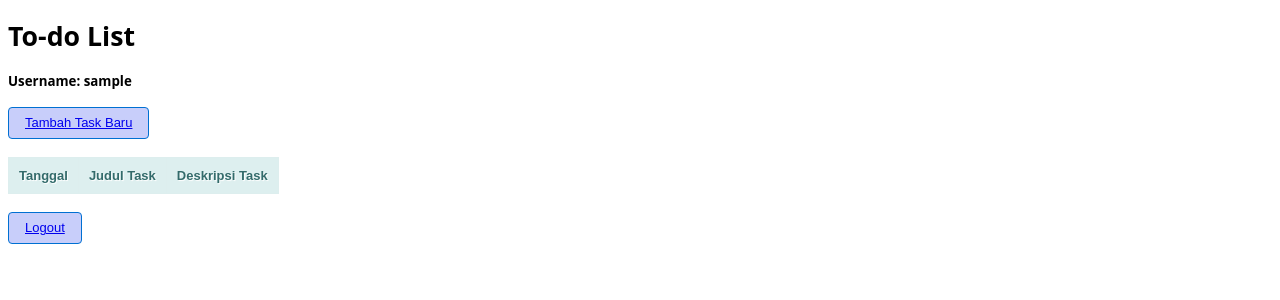
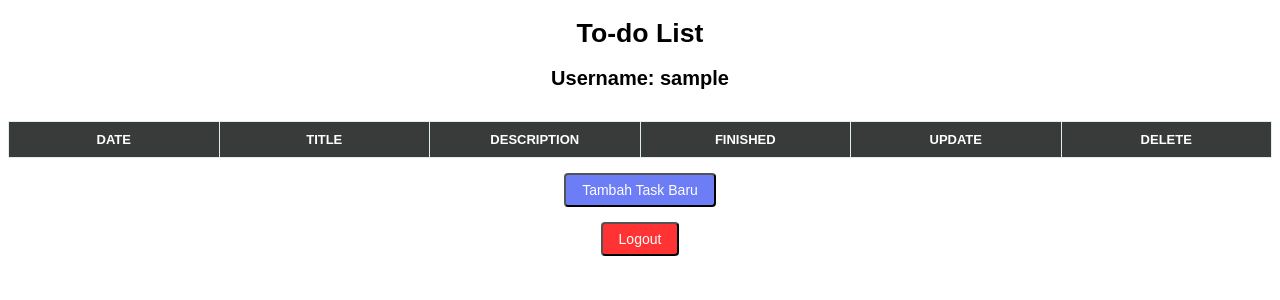
Before and after one commit to nailashfrni/tugas-2-PBP, a Django app: page /todolist/ in a window 1280 px wide. Shown: the top 300 px of the page. Run offline with Django 4.2, Linux system fonts and the light colour scheme; the visitor is signed in with stand-in values (Sample User, id 1); data that the repository does not hold is empty.

Commit message:
Update tugas 4

```diff
--- a/static/css/style.css
+++ b/static/css/style.css
@@ -1,26 +1,32 @@
 body {
-    font-family: "Open Sans", sans-serif;
+    font-family: sans-serif;
     font-size: smaller;
+    text-align: left;
+}
+
+.center-page {
+    text-align: center;
 }
 
 .pretty-table {
     border: solid 1px #DDEEEE;
+    width: 100%;
+    table-layout: fixed;
     border-collapse: collapse;
     border-spacing: 0;
-    font: normal 13px Arial, sans-serif;
+    font: normal 13px sans-serif;
 }
 .pretty-table thead th {
-    background-color: #DDEFEF;
+    background-color: #393b3b;
     border: solid 1px #DDEEEE;
-    color: #336B6B;
+    color: #ffffff;
     padding: 10px;
     text-align: center;
-    text-shadow: 1px 1px 1px #fff;
 }
 .pretty-table tbody th {
     border: solid 1px #DDEEEE;
     color: #333;
-    padding: 20px;
+    padding: 10px;
     text-shadow: 1px 1px 1px #fff;
 }
 
@@ -29,21 +35,27 @@ button {
     outline: none;
     cursor: pointer;
     padding: 0 16px;
-    background-color: #c8cefa;
+    background-color: #6d7df5;
     border-radius: 0.25rem;
-    border: 1px solid #0070d2;
-    color: #0070d2;
-    font-size: 13px;
-    line-height: 30px;
-    text-decoration: none;
-    font-weight: 400;
-    text-align: center;
 }
 
 button:hover {
     background-color: #b0b8f7;
 }
 
+a {
+    font-size: 14px;
+    line-height: 30px;
+    text-decoration: none;
+    font-weight: 400;
+    color: #001eff;
+}
+
+.link {
+    text-align: center;
+    color: #fff;
+}
+
 /* CSS References
 https://jsfiddle.net/zinoui/dB93J/
 https://copy-paste-css.com/
--- a/todolist/models.py
+++ b/todolist/models.py
@@ -1,3 +1,4 @@
+from email.policy import default
 from django.db import models
 from django.contrib.auth.models import User
 
@@ -7,3 +8,4 @@ class Task(models.Model):
     date = models.DateField(auto_now_add=True)
     title = models.CharField(max_length=255)
     description = models.TextField()
+    is_finished = models.BooleanField(default=False)
--- a/todolist/templates/todolist.html
+++ b/todolist/templates/todolist.html
@@ -5,12 +5,11 @@
 
  {% block content %}
 
+<div class="center-page">
   <h1>To-do List</h1>
 
-  <h4>Username: {{ username }}</h4>
-
-  <button style="color: white; text-decoration: none;"><a href="{% url 'todolist:create_task' %}">Tambah Task Baru</a></button>
-  <br><br>
+  <h2>Username: {{ username }}</h2>
+  <br>
 
   {% if messages %}
       {% for message in messages %}
@@ -20,9 +19,12 @@
 
   <table class="pretty-table">
     <thead>
-      <th>Tanggal</th>
-      <th>Judul Task</th>
-      <th>Deskripsi Task</th>
+      <th>DATE</th>
+      <th>TITLE</th>
+      <th>DESCRIPTION</th>
+      <th>FINISHED</th>
+      <th>UPDATE</th>
+      <th>DELETE</th>
     </thead>
     <tbody>
       {% comment %} Add the data below this line {% endcomment %}
@@ -31,10 +33,17 @@
               <th>{{todo.date}}</th>
               <th>{{todo.title}}</th>
               <th>{{todo.description}}</th>
+              <th>{{todo.is_finished}}</th>
+              <th><a href="{% url 'todolist:update_task' todo.id %}">Update</a></th>
+              <th><a href="{% url 'todolist:delete_task' todo.id %}">Delete</a></th>
           </tr>
       {% endfor %}
     </tbody>
   </table><br>
-  <button style="color: white; text-decoration: none;"><a href="{% url 'todolist:logout' %}">Logout</a></button>
+  <button style="color: white; text-decoration: none;">
+    <a class="link" href="{% url 'todolist:create_task' %}">Tambah Task Baru</a>
+  </button><br><br>
+  <button style="background-color: #ff3333;"><a class="link" href="{% url 'todolist:logout' %}">Logout</a></button>
+</div>
 
  {% endblock content %}
--- a/todolist/urls.py
+++ b/todolist/urls.py
@@ -1,5 +1,5 @@
 from django.urls import path
-from todolist.views import show_todolist, create_task, register, login_user, logout_user
+from todolist.views import show_todolist, create_task, register, login_user, logout_user, update_task, delete_task
 
 app_name = 'todolist'
 
@@ -9,4 +9,6 @@ urlpatterns = [
     path('register/', register, name='register'),
     path('login/', login_user, name='login'),
     path('logout/', logout_user, name='logout'),
+    path('update-task/<str:pk>', update_task, name='update_task'),
+    path('delete-task/<str:pk>', delete_task, name='delete_task'),
 ]
--- a/todolist/views.py
+++ b/todolist/views.py
@@ -62,3 +62,15 @@ def create_task(request):
 
     context = {"form":form}
     return render(request, 'create_task.html', context)
+
+@login_required(login_url='/todolist/login/')
+def delete_task(request, pk):
+    Task.objects.get(id=pk).delete()
+    return redirect('todolist:show_todolist')
+
+@login_required(login_url='/todolist/login/')
+def update_task(request, pk):
+    task = Task.objects.get(id=pk)
+    task.is_finished = not task.is_finished
+    task.save()
+    return redirect('todolist:show_todolist')
```
Also changed, not shown: todolist/README.md, todolist/migrations/0003_task_is_finished.py (added).
